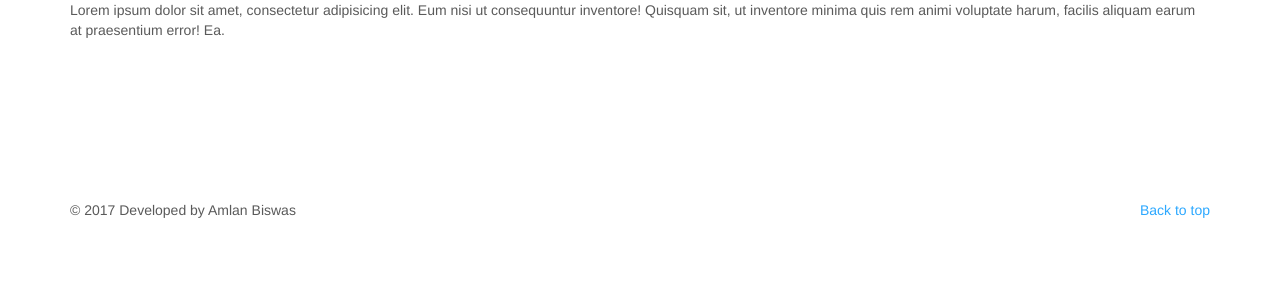
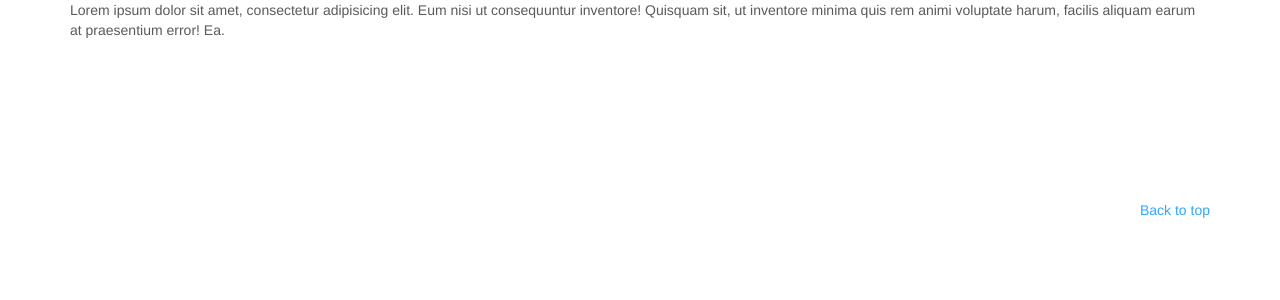
Before and after one commit to hktorab/Online-Movie-Ticket-System, a PHP site: page /about.php in a window 1280 px wide. Shown: the part 215-515 px from the top of the page. Run offline with PHP 8.4, Linux system fonts and the light colour scheme; some libraries are stand-ins or nearby versions.

Commit message:
Update about.php

```diff
--- a/about.php
+++ b/about.php
@@ -12,6 +12,7 @@
 
 <!-- Bootstrap core CSS -->
 <!-- <link href="./movie_files/bootstrap.min.css" rel="stylesheet"> -->
+<link href="css/bootstrap.css" rel="stylesheet">
 <link href="https://bootswatch.com/flatly/bootstrap.css" rel="stylesheet">
 <link href="http://netdna.bootstrapcdn.com/font-awesome/4.5.0/css/font-awesome.min.css" rel="stylesheet">
 <link href="css/style.css" rel="stylesheet">
@@ -77,7 +78,7 @@
     <div class="container">
       <footer>
         <p class="pull-right"><a href="#">Back to top</a></p>
-        <p>© 2017 Developed by Amlan Biswas</p>
+
       </footer>
     </div>
 
```
